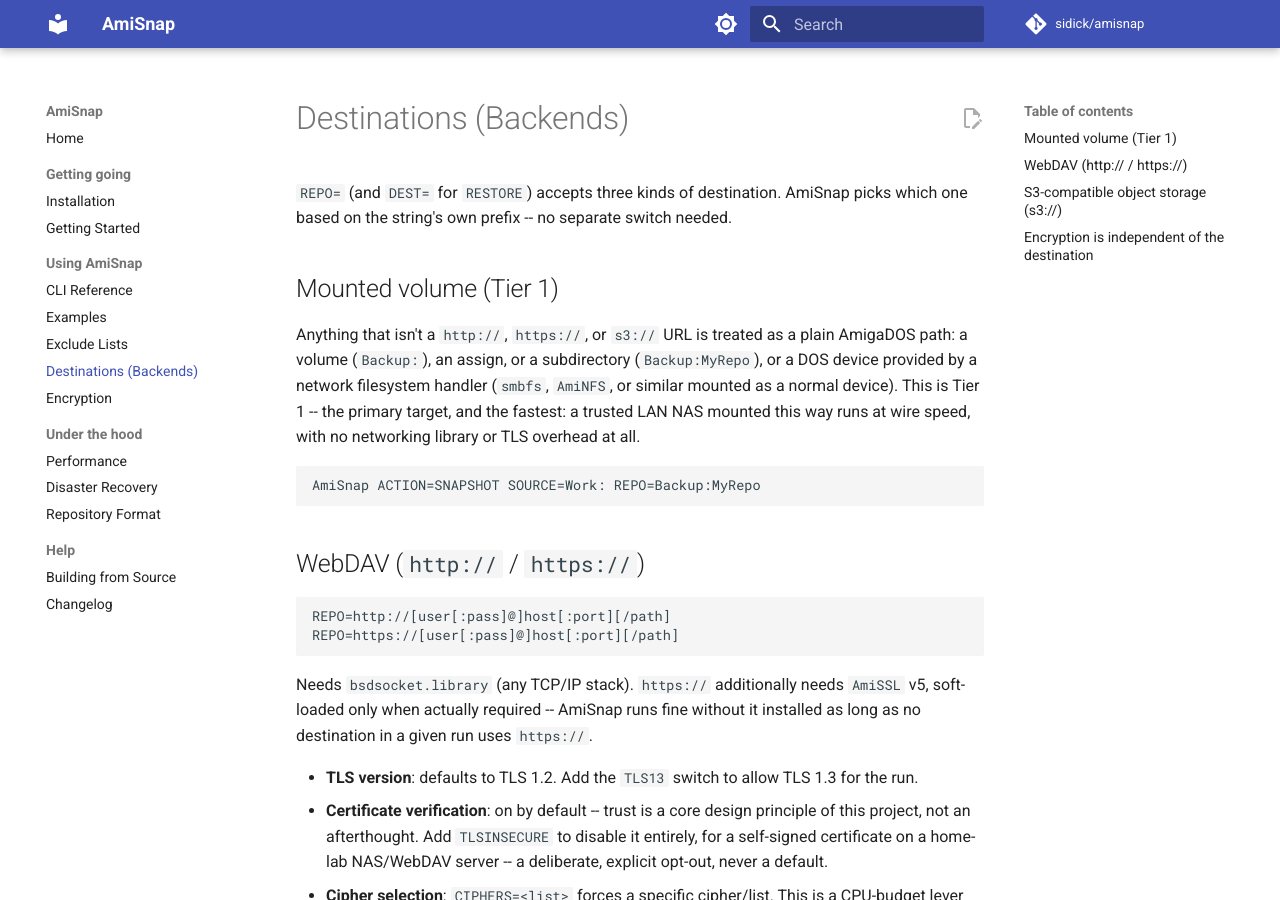
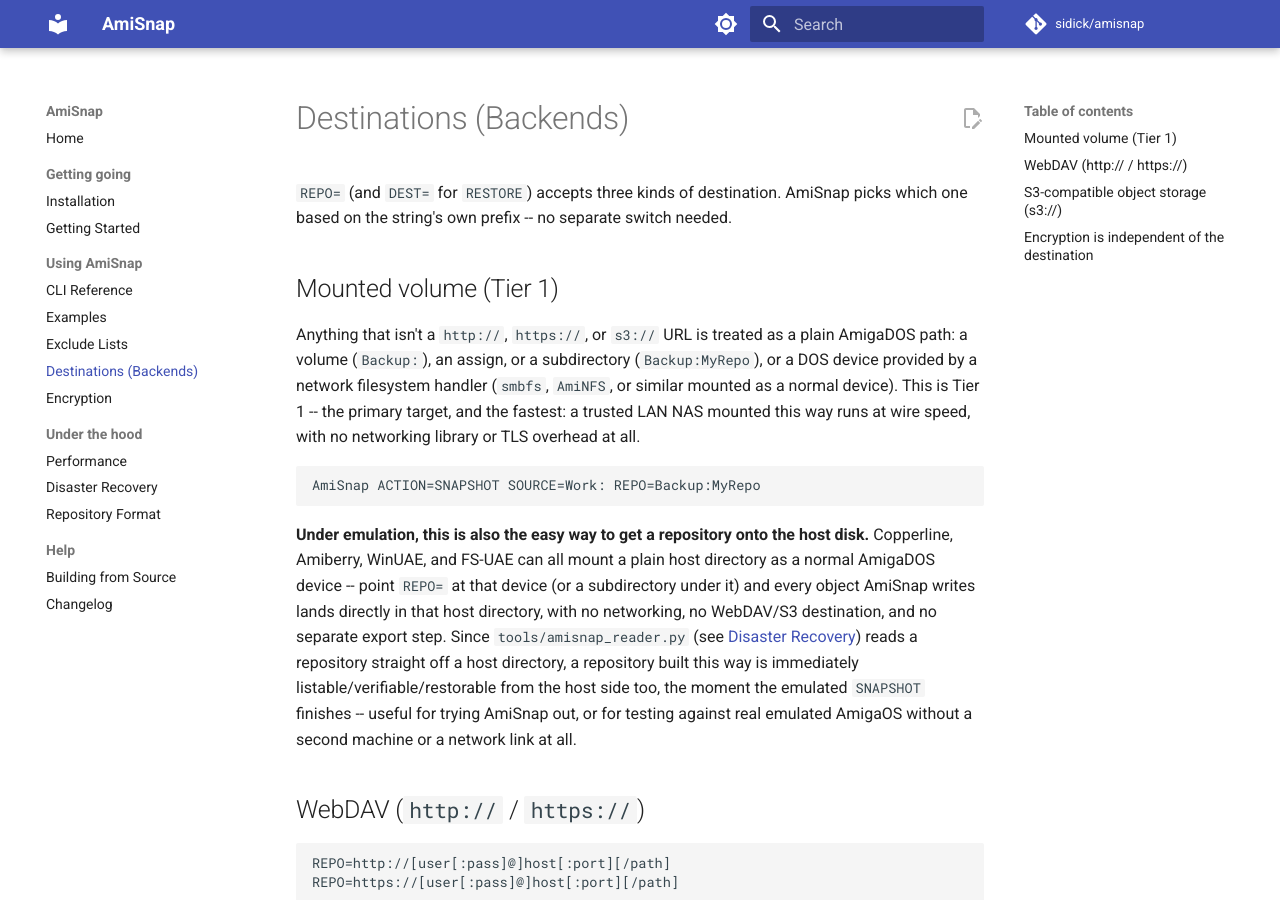
Before and after one commit to sidick/amisnap, an MkDocs documentation site: the page built from userdocs/Backends.md, in a window 1280 px wide and 900 px high. Built offline with MkDocs 1.6.1 and Material for MkDocs 9.7.7, drawn with Linux system fonts in a browser that asks for light colours; comment, search, counter and statistics services are not loaded; the version menu is left out.

Commit message:
Document backing up to a directory-backed emulated drive
Copperline/Amiberry/WinUAE/FS-UAE can all mount a plain host directory
as a normal AmigaDOS device. Pointing REPO= at one of those needs
nothing beyond the ordinary Tier 1 mounted-volume path already
documented, but the payoff is worth calling out explicitly: the
resulting repository already lives on the host disk with zero export
step, so tools/amisnap_reader.py can list/verify/restore it the moment
an emulated SNAPSHOT finishes -- useful for trying AmiSnap out or
testing against real emulated AmigaOS with no second machine or
network link at all.

Added to Backends.md's Tier 1 section (where REPO= syntax is
explained) and cross-referenced from Disaster-Recovery.md's own
"reachable as a normal directory" requirement, which this makes
trivially true rather than merely common. mkdocs build --strict and
make guide both verified clean afterward.

Co-Authored-By: Claude Fable 5 <noreply@anthropic.com>
Claude-Session: https://claude.ai/code/session_01Rg7wAajNJx7A5evh53PjJr

````diff
--- a/userdocs/Backends.md
+++ b/userdocs/Backends.md
@@ -17,6 +17,19 @@ library or TLS overhead at all.
 ```
 AmiSnap ACTION=SNAPSHOT SOURCE=Work: REPO=Backup:MyRepo
 ```
+
+**Under emulation, this is also the easy way to get a repository onto
+the host disk.** Copperline, Amiberry, WinUAE, and FS-UAE can all mount
+a plain host directory as a normal AmigaDOS device -- point `REPO=` at
+that device (or a subdirectory under it) and every object AmiSnap
+writes lands directly in that host directory, with no networking, no
+WebDAV/S3 destination, and no separate export step. Since
+`tools/amisnap_reader.py` (see [Disaster Recovery](Disaster-Recovery.md))
+reads a repository straight off a host directory, a repository built
+this way is immediately listable/verifiable/restorable from the host
+side too, the moment the emulated `SNAPSHOT` finishes -- useful for
+trying AmiSnap out, or for testing against real emulated AmigaOS
+without a second machine or a network link at all.
 
 ## WebDAV (`http://` / `https://`)
 
````
Also changed, not shown: userdocs/Disaster-Recovery.md (+7 -4 lines).
